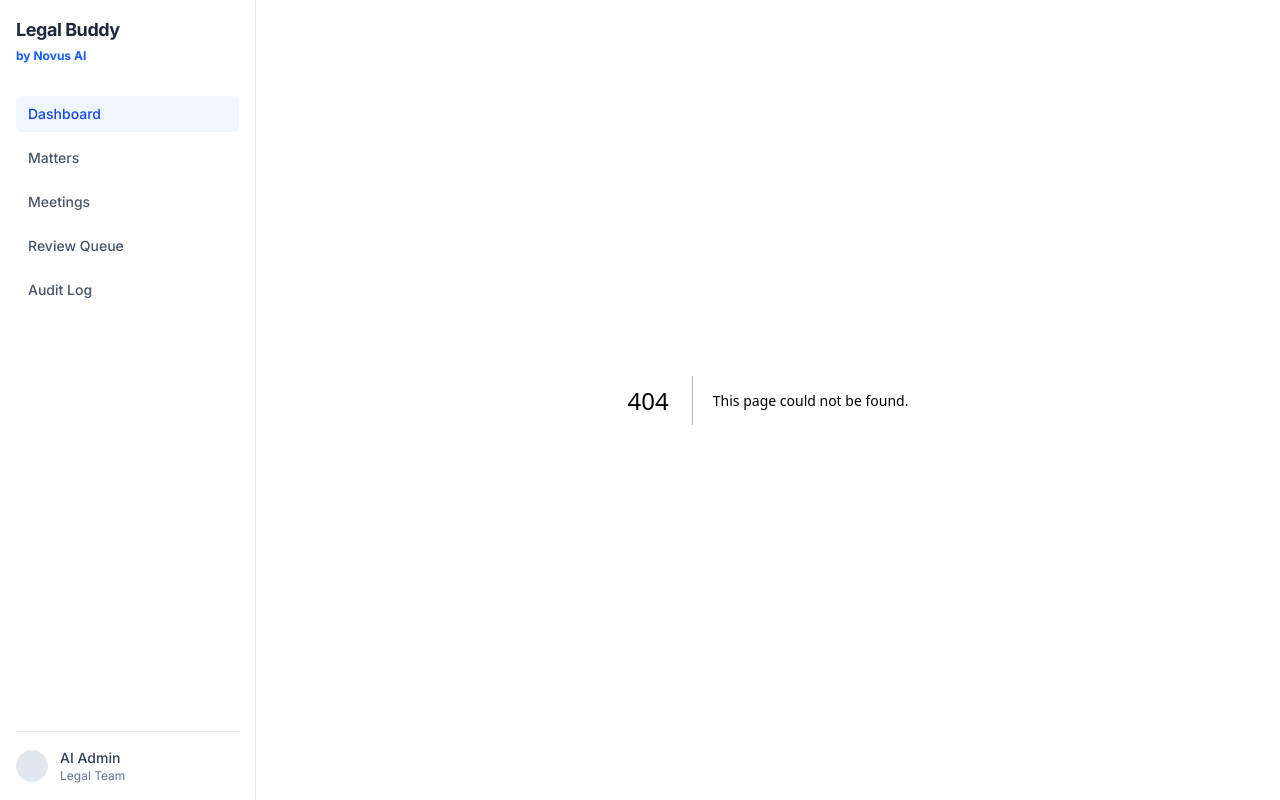
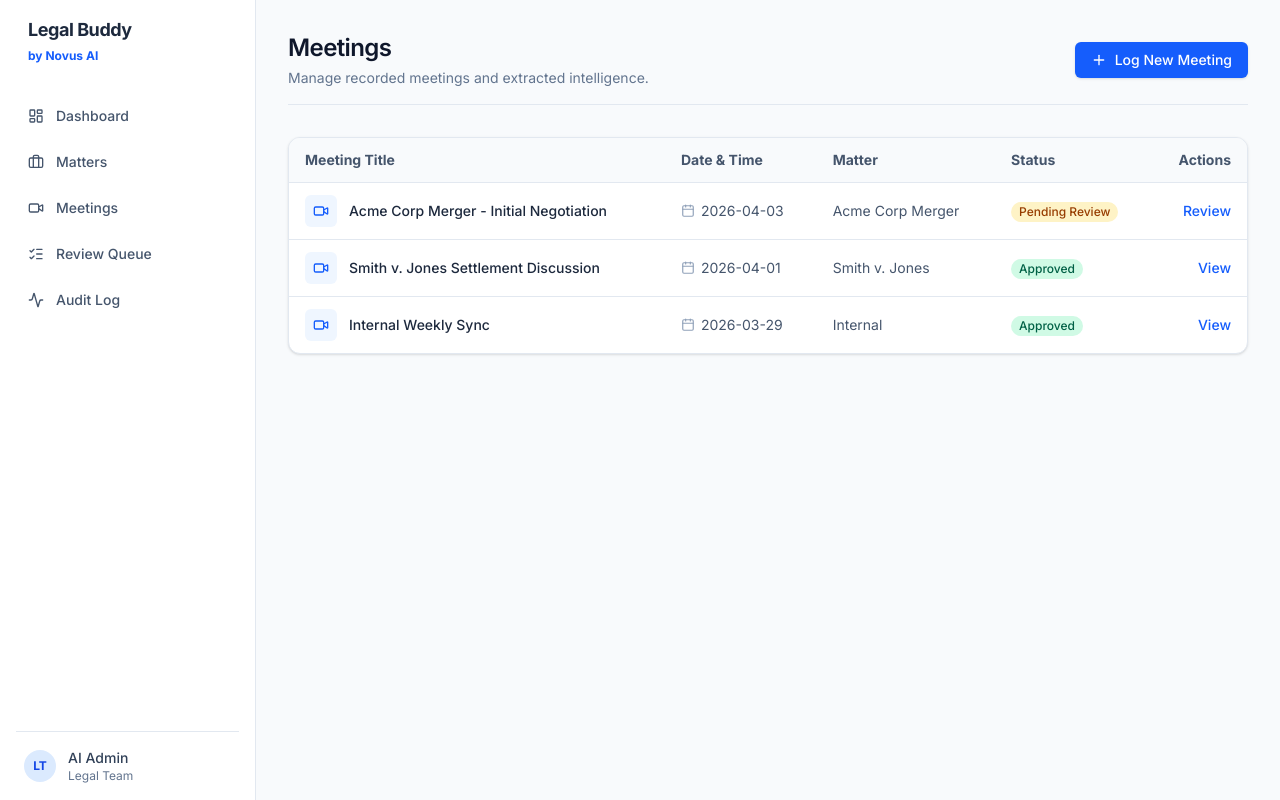
Before and after one commit to shravanxd/meeting-intelligence, a Next.js app in the folder frontend/: page /meetings in a window 1280 px wide. Before the commit this address had no page. Built offline with nearby package versions, Linux system fonts and the light colour scheme.

Commit message:
feat: adding meetings overview, fixing routing and interactive demo capture state

```diff
--- a/frontend/src/app/layout.tsx
+++ b/frontend/src/app/layout.tsx
@@ -1,6 +1,8 @@
 import type { Metadata } from "next";
 import { Inter } from "next/font/google";
 import "./globals.css";
+import Link from "next/link";
+import { LayoutDashboard, Briefcase, Video, ListChecks, Activity } from "lucide-react";
 
 const inter = Inter({ subsets: ["latin"] });
 
@@ -20,33 +22,33 @@ export default function RootLayout({
         <div className="flex h-screen overflow-hidden">
           {/* Sidebar */}
           <aside className="hidden w-64 md:flex flex-col bg-white border-r border-slate-200 p-4">
-            <div className="font-bold text-lg mb-8 tracking-tight text-slate-800">
+            <div className="font-bold text-lg mb-8 tracking-tight text-slate-800 px-3">
               Legal Buddy <span className="text-blue-600 block text-xs tracking-normal mt-1">by Novus AI</span>
             </div>
 
-            <nav className="flex-1 space-y-2 text-sm font-medium">
-              <a href="/" className="flex items-center gap-3 px-3 py-2 rounded-md bg-blue-50 text-blue-700">
-                Dashboard
-              </a>
-              <a href="/matters" className="flex items-center gap-3 px-3 py-2 rounded-md text-slate-600 hover:bg-slate-100 hover:text-slate-900 transition-colors">
-                Matters
-              </a>
-              <a href="/meetings" className="flex items-center gap-3 px-3 py-2 rounded-md text-slate-600 hover:bg-slate-100 hover:text-slate-900 transition-colors">
-                Meetings
-              </a>
-              <a href="/review" className="flex items-center gap-3 px-3 py-2 rounded-md text-slate-600 hover:bg-slate-100 hover:text-slate-900 transition-colors">
-                Review Queue
-              </a>
-              <a href="/activity" className="flex items-center gap-3 px-3 py-2 rounded-md text-slate-600 hover:bg-slate-100 hover:text-slate-900 transition-colors">
-                Audit Log
-              </a>
+            <nav className="flex-1 space-y-1.5 text-sm font-medium">
+              <Link href="/" className="flex items-center gap-3 px-3 py-2.5 rounded-md hover:bg-slate-100 text-slate-600 hover:text-slate-900 transition-colors">
+                <LayoutDashboard className="w-4 h-4" /> Dashboard
+              </Link>
+              <Link href="/matters" className="flex items-center gap-3 px-3 py-2.5 rounded-md hover:bg-slate-100 text-slate-600 hover:text-slate-900 transition-colors">
+                <Briefcase className="w-4 h-4" /> Matters
+              </Link>
+              <Link href="/meetings" className="flex items-center gap-3 px-3 py-2.5 rounded-md hover:bg-slate-100 text-slate-600 hover:text-slate-900 transition-colors">
+                <Video className="w-4 h-4" /> Meetings
+              </Link>
+              <Link href="/review" className="flex items-center gap-3 px-3 py-2.5 rounded-md hover:bg-slate-100 text-slate-600 hover:text-slate-900 transition-colors">
+                <ListChecks className="w-4 h-4" /> Review Queue
+              </Link>
+              <Link href="/activity" className="flex items-center gap-3 px-3 py-2.5 rounded-md hover:bg-slate-100 text-slate-600 hover:text-slate-900 transition-colors">
+                <Activity className="w-4 h-4" /> Audit Log
+              </Link>
             </nav>
 
-            <div className="mt-auto items-center flex pt-4 border-t border-slate-200">
-              <div className="h-8 w-8 rounded-full bg-slate-200 shrink-0"></div>
-              <div className="ml-3 text-sm">
-                <p className="font-medium text-slate-700">AI Admin</p>
-                <p className="text-xs text-slate-500">Legal Team</p>
+            <div className="mt-auto items-center flex pt-4 border-t border-slate-200 px-2">
+              <div className="h-8 w-8 rounded-full bg-blue-100 text-blue-700 flex items-center justify-center font-bold text-xs shrink-0">LT</div>
+              <div className="ml-3 text-sm truncate">
+                <p className="font-medium text-slate-700 truncate">AI Admin</p>
+                <p className="text-xs text-slate-500 truncate">Legal Team</p>
               </div>
             </div>
           </aside>
--- a/frontend/src/app/meetings/new/page.tsx
+++ b/frontend/src/app/meetings/new/page.tsx
@@ -1,9 +1,30 @@
 "use client";
-import React, { useState } from 'react';
-import { Video, UploadCloud, Mic } from 'lucide-react';
+import React, { useState } from "react";
+import { Video, UploadCloud, Mic, Loader2 } from "lucide-react";
+import { useRouter } from "next/navigation";
 
 export default function NewMeetingPage() {
-  const [activeTab, setActiveTab] = useState<'join' | 'upload' | 'record'>('join');
+  const router = useRouter();
+  const [activeTab, setActiveTab] = useState<"join" | "upload" | "record">("join");
+  const [isCapturing, setIsCapturing] = useState(false);
+  const [statusText, setStatusText] = useState("");
+
+  const handleCapture = () => {
+    setIsCapturing(true);
+    setStatusText("Connecting to meeting agent...");
+
+    setTimeout(() => {
+      setStatusText("Processing audio footprint...");
+    }, 1500);
+
+    setTimeout(() => {
+      setStatusText("Extracting legal intelligence...");
+    }, 3000);
+
+    setTimeout(() => {
+      router.push("/review/1");
+    }, 4500);
+  };
 
   return (
     <div className="p-8 max-w-4xl mx-auto">
@@ -13,30 +34,41 @@ export default function NewMeetingPage() {
       </header>
 
       <div className="flex gap-2 mb-8 bg-slate-100 p-1 rounded-lg border border-slate-200 inline-block">
-        <button onClick={() => setActiveTab('join')} className={`flex items-center gap-2 px-4 py-2 text-sm font-medium rounded-md transition-colors ${activeTab === 'join' ? 'bg-white text-slate-900 shadow-sm border border-slate-200/50' : 'text-slate-600'}`}><Video className="w-4 h-4" /> Join Live Meeting</button>
-        <button onClick={() => setActiveTab('upload')} className={`flex items-center gap-2 px-4 py-2 text-sm font-medium rounded-md transition-colors ${activeTab === 'upload' ? 'bg-white text-slate-900 shadow-sm border border-slate-200/50' : 'text-slate-600'}`}><UploadCloud className="w-4 h-4" /> Upload Recording</button>
-        <button onClick={() => setActiveTab('record')} className={`flex items-center gap-2 px-4 py-2 text-sm font-medium rounded-md transition-colors ${activeTab === 'record' ? 'bg-white text-slate-900 shadow-sm border border-slate-200/50' : 'text-slate-600'}`}><Mic className="w-4 h-4" /> Record on Device</button>
+        <button onClick={() => setActiveTab("join")} className={`flex items-center gap-2 px-4 py-2 text-sm font-medium rounded-md transition-colors ${activeTab === "join" ? "bg-white text-slate-900 shadow-sm border border-slate-200/50" : "text-slate-600"}`} disabled={isCapturing}><Video className="w-4 h-4" /> Join Live Meeting</button>
+        <button onClick={() => setActiveTab("upload")} className={`flex items-center gap-2 px-4 py-2 text-sm font-medium rounded-md transition-colors ${activeTab === "upload" ? "bg-white text-slate-900 shadow-sm border border-slate-200/50" : "text-slate-600"}`} disabled={isCapturing}><UploadCloud className="w-4 h-4" /> Upload Recording</button>
+        <button onClick={() => setActiveTab("record")} className={`flex items-center gap-2 px-4 py-2 text-sm font-medium rounded-md transition-colors ${activeTab === "record" ? "bg-white text-slate-900 shadow-sm border border-slate-200/50" : "text-slate-600"}`} disabled={isCapturing}><Mic className="w-4 h-4" /> Record on Device</button>
       </div>
 
       <div className="bg-white rounded-xl border border-slate-200 shadow-sm max-w-2xl p-6">
-        <h2 className="text-lg font-semibold text-slate-800">{activeTab === 'join' ? 'Simulate Agent Join' : activeTab === 'upload' ? 'Upload Media' : 'In-Room Recording'}</h2>
+        <h2 className="text-lg font-semibold text-slate-800">{activeTab === "join" ? "Simulate Agent Join" : activeTab === "upload" ? "Upload Media" : "In-Room Recording"}</h2>
+
+        {!isCapturing ? (
           <div className="space-y-4 mt-4">
             <div>
               <label className="block text-sm font-medium text-slate-700 mb-1">Meeting Title</label>
-            <input type="text" className="w-full border border-slate-300 rounded-md px-3 py-2 text-sm" placeholder="e.g. Acme Corp Contract Review" />
+              <input type="text" className="w-full border border-slate-300 rounded-md px-3 py-2 text-sm" placeholder="e.g. Acme Corp Contract Review" defaultValue="Acme Contract Negotiation" />
             </div>
             <div>
               <label className="block text-sm font-medium text-slate-700 mb-1">Link to Matter (Optional)</label>
-            <select className="w-full border border-slate-300 rounded-md px-3 py-2 text-sm text-slate-700 bg-white">
+              <select className="w-full border border-slate-300 rounded-md px-3 py-2 text-sm text-slate-700 bg-white" defaultValue="2">
                   <option value="">Select a matter...</option>
                   <option value="1">Smith v. Jones</option>
                   <option value="2">Acme Corp Merger</option>
               </select>
             </div>
             <div className="pt-4 flex justify-end">
-            <button className="bg-blue-600 hover:bg-blue-700 text-white font-medium py-2 px-5 rounded-md shadow-sm text-sm transition-colors">Begin Capture</button>
+              <button onClick={handleCapture} className="bg-blue-600 hover:bg-blue-700 text-white font-medium py-2 px-5 rounded-md shadow-sm text-sm transition-colors">Begin Capture</button>
             </div>
           </div>
+        ) : (
+          <div className="py-12 flex flex-col items-center justify-center space-y-4 bg-slate-50 mt-4 rounded-lg border border-slate-200 border-dashed">
+             <Loader2 className="w-8 h-8 text-blue-600 animate-spin flex-shrink-0" />
+             <div className="text-center">
+               <p className="text-sm font-medium text-slate-900">{statusText}</p>
+               <p className="text-xs text-slate-500 mt-1">This typically takes a few seconds.</p>
+             </div>
+          </div>
+        )}
       </div>
     </div>
   );
--- /dev/null
+++ b/frontend/src/app/meetings/page.tsx
@@ -0,0 +1,64 @@
+"use client";
+import React from 'react';
+import Link from 'next/link';
+import { Plus, Video, Calendar } from 'lucide-react';
+
+export default function MeetingsPage() {
+  const meetings = [
+    { id: 1, title: 'Acme Corp Merger - Initial Negotiation', date: '2026-04-03', duration: '45m', matter: 'Acme Corp Merger', status: 'Pending Review' },
+    { id: 2, title: 'Smith v. Jones Settlement Discussion', date: '2026-04-01', duration: '1h 15m', matter: 'Smith v. Jones', status: 'Approved' },
+    { id: 3, title: 'Internal Weekly Sync', date: '2026-03-29', duration: '30m', matter: 'Internal', status: 'Approved' }
+  ];
+
+  return (
+    <div className="p-8 max-w-6xl mx-auto">
+      <div className="flex justify-between items-center mb-8 border-b border-slate-200 pb-4">
+        <div>
+          <h1 className="text-2xl font-semibold tracking-tight text-slate-900 mb-1">Meetings</h1>
+          <p className="text-slate-500 text-sm">Manage recorded meetings and extracted intelligence.</p>
+        </div>
+        <Link href="/meetings/new" className="flex items-center gap-2 bg-blue-600 hover:bg-blue-700 text-white px-4 py-2 rounded-md font-medium text-sm transition-colors shadow-sm">
+          <Plus className="w-4 h-4" /> Log New Meeting
+        </Link>
+      </div>
+
+      <div className="bg-white border border-slate-200 rounded-xl shadow-sm overflow-hidden">
+        <table className="w-full text-left text-sm">
+          <thead className="bg-slate-50 border-b border-slate-200 text-slate-600 font-medium">
+            <tr>
+              <th className="py-3 px-4">Meeting Title</th>
+              <th className="py-3 px-4">Date & Time</th>
+              <th className="py-3 px-4">Matter</th>
+              <th className="py-3 px-4">Status</th>
+              <th className="py-3 px-4 text-right">Actions</th>
+            </tr>
+          </thead>
+          <tbody className="divide-y divide-slate-200">
+            {meetings.map((m) => (
+              <tr key={m.id} className="hover:bg-slate-50/50 transition-colors">
+                <td className="py-3 px-4 flex items-center gap-3">
+                  <div className="p-2 bg-blue-50 text-blue-600 rounded-md"><Video className="w-4 h-4" /></div>
+                  <span className="font-medium text-slate-800">{m.title}</span>
+                </td>
+                <td className="py-3 px-4 text-slate-600">
+                  <div className="flex items-center gap-1.5"><Calendar className="w-3.5 h-3.5 text-slate-400" /> {m.date}</div>
+                </td>
+                <td className="py-3 px-4 text-slate-600">{m.matter}</td>
+                <td className="py-3 px-4">
+                  <span className={`inline-flex items-center px-2 py-0.5 rounded-full text-xs font-medium ${m.status === 'Pending Review' ? 'bg-amber-100 text-amber-800' : 'bg-emerald-100 text-emerald-800'}`}>
+                    {m.status}
+                  </span>
+                </td>
+                <td className="py-3 px-4 text-right">
+                  <Link href={`/review/${m.id}`} className="text-blue-600 hover:text-blue-800 font-medium">
+                    {m.status === 'Pending Review' ? 'Review' : 'View'}
+                  </Link>
+                </td>
+              </tr>
+            ))}
+          </tbody>
+        </table>
+      </div>
+    </div>
+  );
+}
```
Lines whose indentation alone changed are shown as unchanged.
